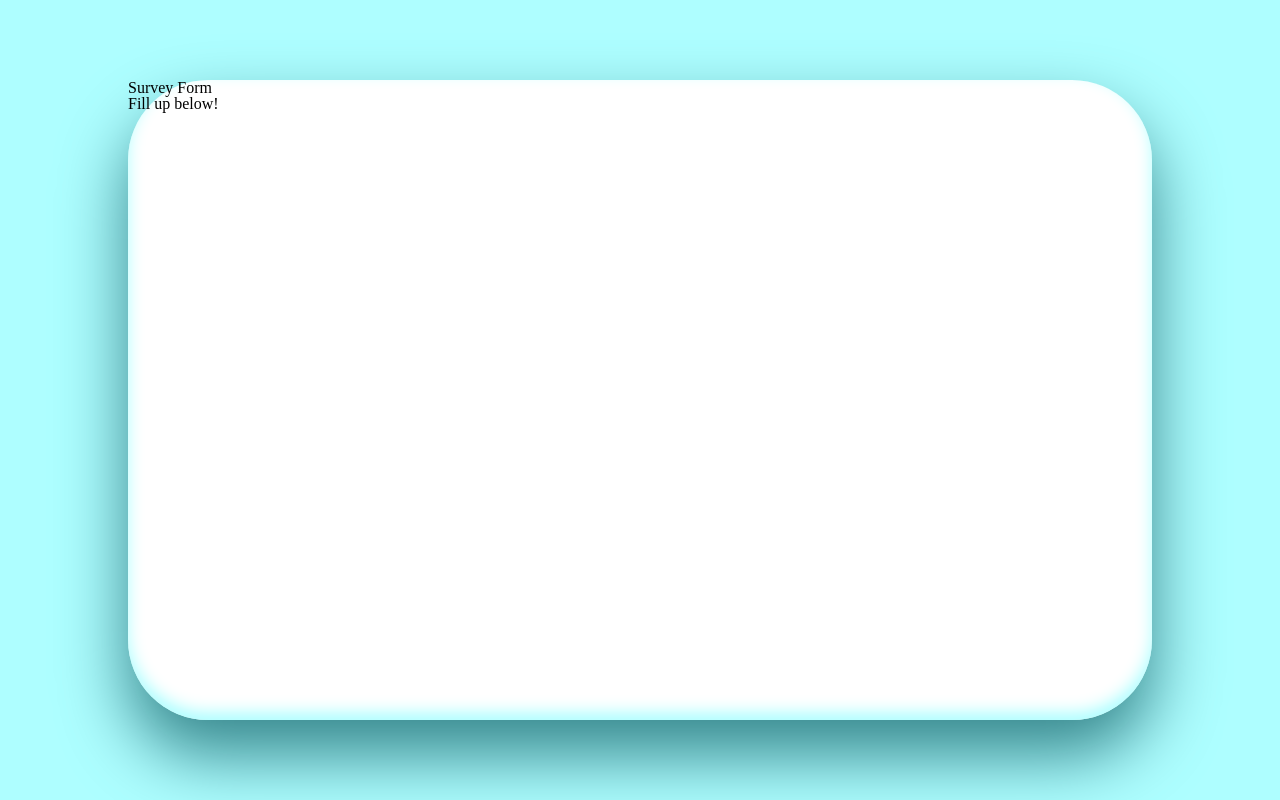
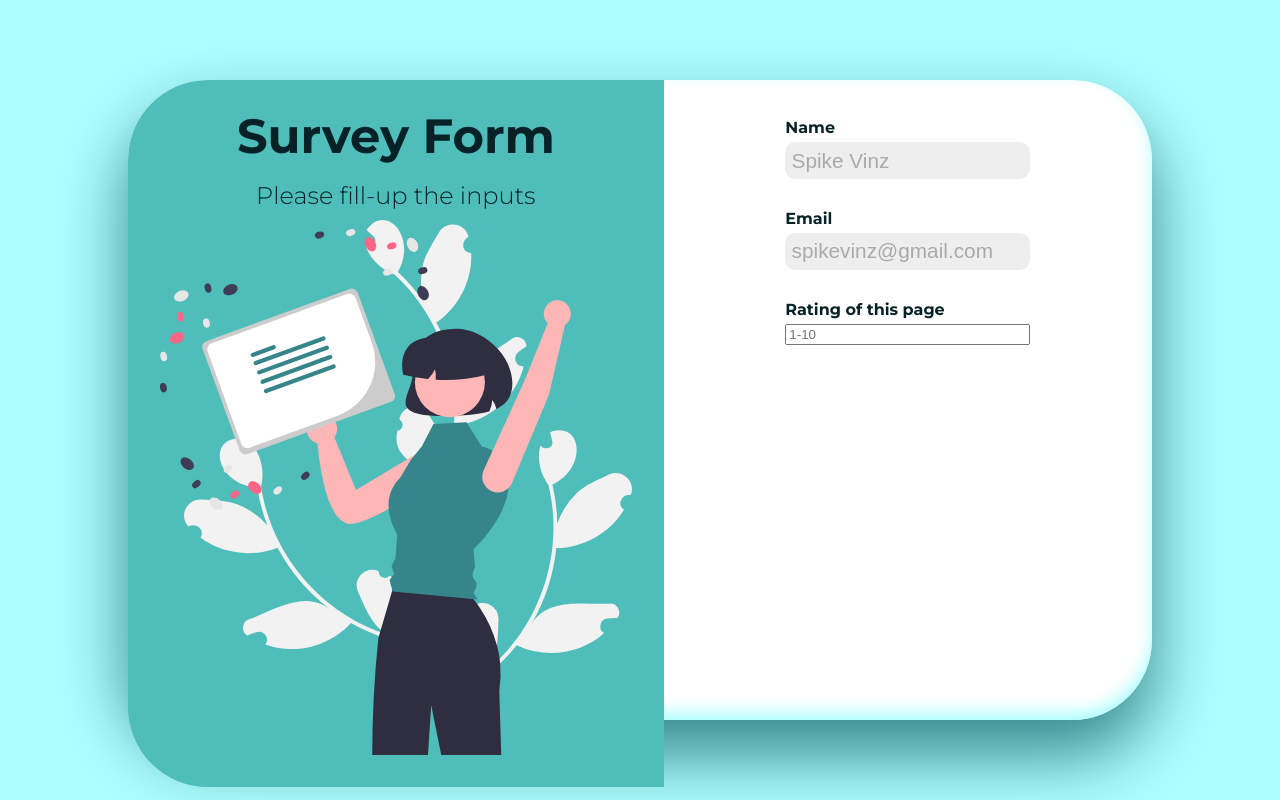
Before and after one commit to superspike7/avion-survey-form, a website: page index.html in a window 1280 px wide. Drawn offline with Linux system fonts and the light colour scheme.

Commit message:
done layout

```diff
--- a/index.html
+++ b/index.html
@@ -12,10 +12,27 @@
 		<div class="container">
 			<div class="illustration">
 				<h1 class="title">Survey Form</h1>
-				<p class="description">Fill up below!</p>
+				<p class="description">Please fill-up the inputs</p>
+				<img src="illustration.svg" alt="">
 			</div>
 			<div class="form-container">
 				<form class="survey-form" action="/">
+
+					<div class="field">
+						<label for="name">Name</label>
+						<input type="text" name="name" placeholder="Spike Vinz">
+					</div>
+
+					<div class="field">
+						<label for="email">Email</label>
+						<input type="email" name="email" placeholder="spikevinz@gmail.com">
+					</div>
+
+					<div class="field">
+						<label for="rating">Rating of this page</label>
+						<input type="number" name="rating" min="1" max="10" placeholder="1-10">
+					</div>
+
 				</form>
 			</div>
 		</div>
--- a/input.scss
+++ b/input.scss
@@ -49,6 +49,9 @@ table {
 
 // ==================== css reset  ====================
 
+// fonts
+
+@import url('https://fonts.googleapis.com/css2?family=Montserrat:wght@100;300;400;700&display=swap');
 
 // color palette
 
@@ -64,8 +67,22 @@ $light: #AEFEFF;
   box-shadow: 0 35px 68px 0 $dark, inset 0 -8px 16px 0 $light;
 }
 
+.text-input {
+	border: none;
+	background: #eee;
+	font-size: 1.3em;
+	border-radius: 0.5em;
+	padding: 0.3em;
+
+	&::placeholder {
+		color: #aaa;
+	}
+}
+
 
 #main {
+	color: $primary;
+	font-family: Montserrat;
 	background: #AEFEFF;
 	display: flex;
 	justify-content: center;
@@ -77,8 +94,62 @@ $light: #AEFEFF;
 		border-radius: 5em;
 		height: 80vh;
 		width: 80vw;
-		@extend .shadow-effect
+		@extend .shadow-effect;
+		display: grid;
+		grid-template-columns: 1fr 1fr;
 
+
+		.illustration {
+			background: $normal;
+			border-radius: 5em 0 0 5em;
+			padding: 2em;
+
+			.title {
+				font-weight: bold;
+				font-size: 3em;
+			}
+
+			.description {
+				font-size: 1.5em;
+				font-weight: 300;
+			}
+
+			* {
+				margin-bottom: 0.5em;
+				text-align: center;
+			}
+
+			img {
+				margin-top: 2em;
+				display: block;
+				margin: 0 auto;
+			}
+		}
+
+		.form-container {
+			padding: 2.5em;
+
+			.field {
+				margin: 0 auto;
+				margin-bottom: 2em;
+				width: 60%;
+                display: flex;
+				flex-direction: column;
+
+				label {
+				 	margin-bottom: 0.4em;
+					font-weight: bold;
+				}
+
+				input[type=text] {
+					@extend .text-input
+				}
+
+				input[type=email] {
+					@extend .text-input
+				}
+			}
+		}
 	}
 
 }
```
Also changed, not shown: output.css, 1 other file.
